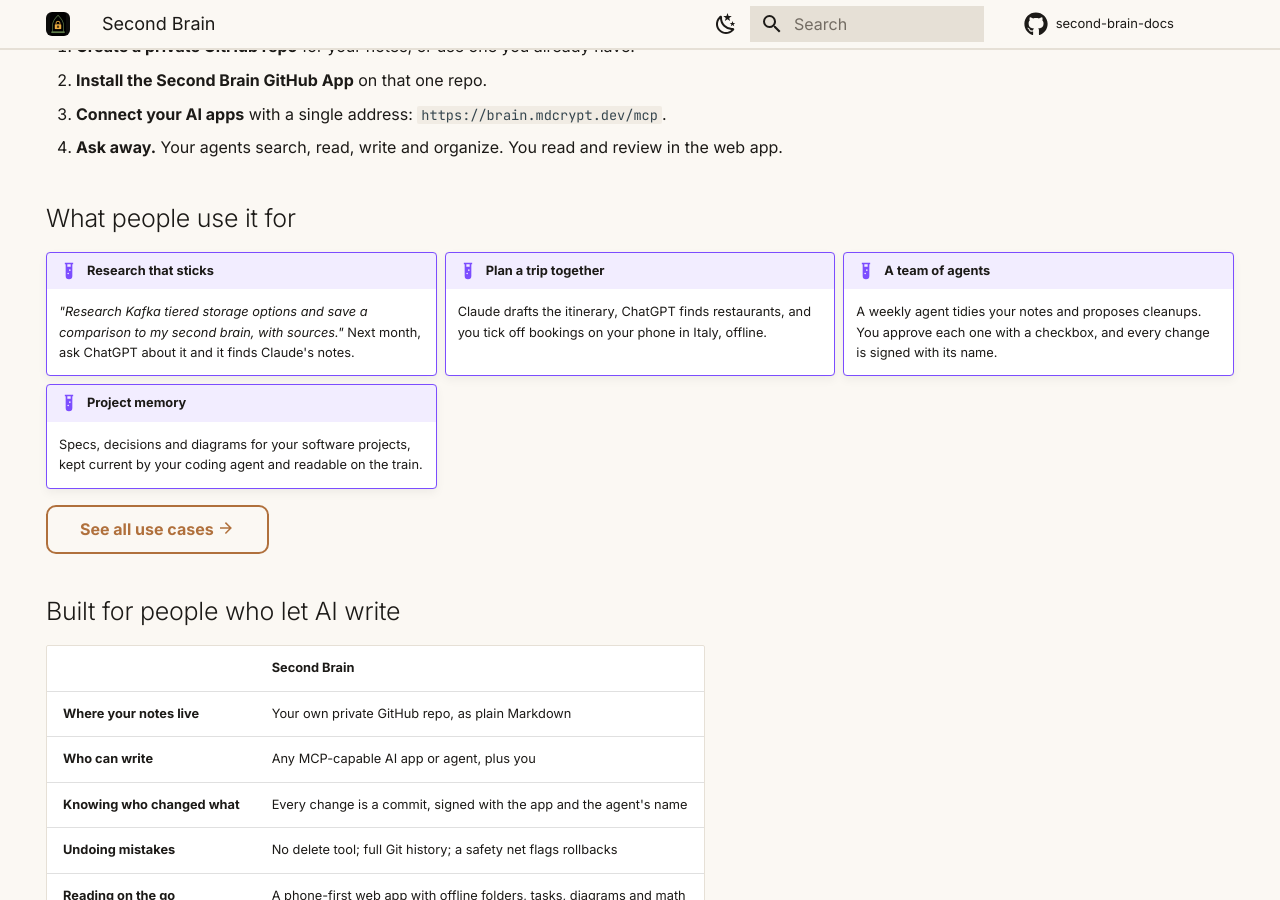
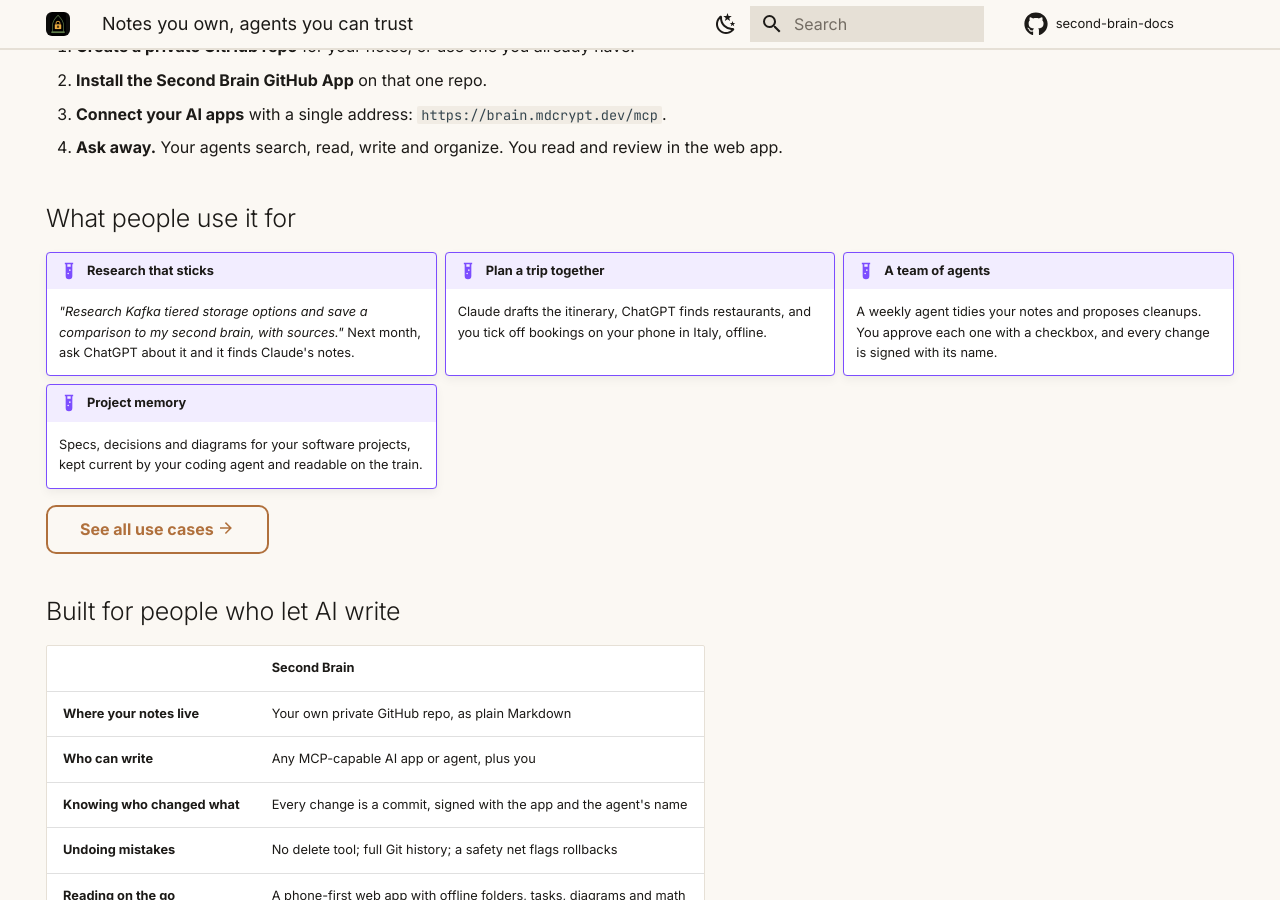
Before and after one commit to blanzp/second-brain-docs, an MkDocs documentation site: the page built from docs/index.md, in a window 1280 px wide and 900 px high, scrolled down 1773 px. Built offline with MkDocs 1.6.1 and Material for MkDocs 9.7.7, drawn with Linux system fonts in a browser that asks for light colours; comment, search, counter and statistics services are not loaded.

Commit message:
Home page tab title
Co-Authored-By: Claude Opus 5.5 <noreply@anthropic.com>

```diff
--- a/docs/index.md
+++ b/docs/index.md
@@ -1,5 +1,5 @@
 ---
-title: Second Brain
+title: Notes you own, agents you can trust
 hide:
   - navigation
   - toc
```
